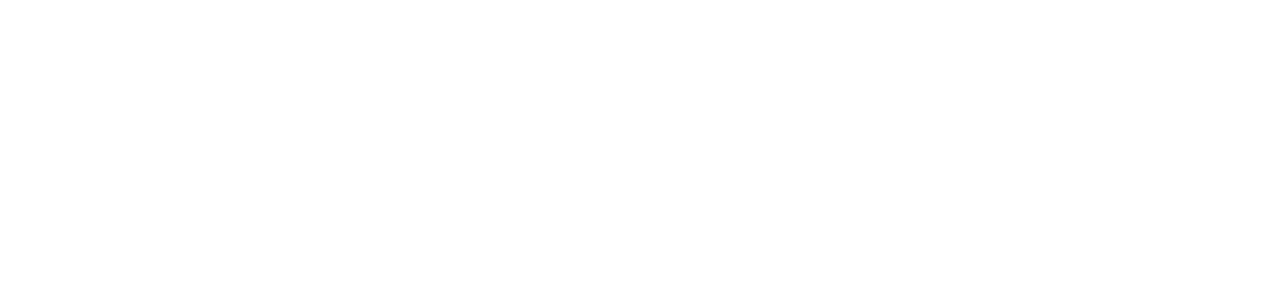
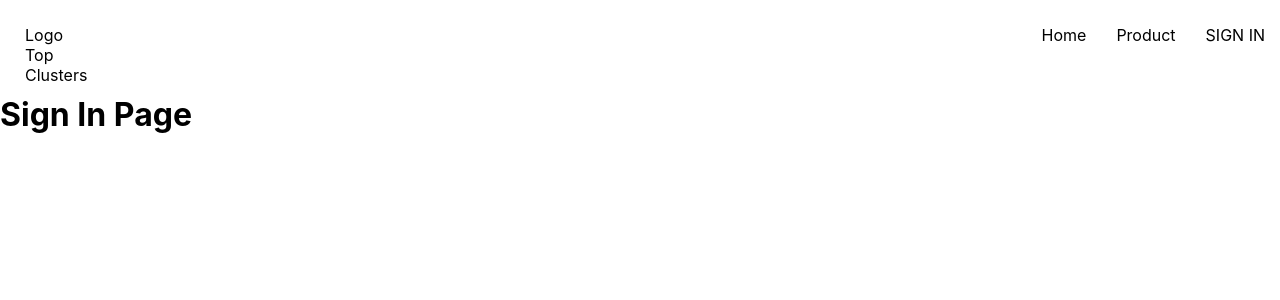
Before and after one commit to joffenhopland/top-clusters, a React (Create React App) app: page /sign-in in a window 1280 px wide. Before the commit this address had no page. Shown: the top 300 px of the page. Built offline with nearby package versions, Linux system fonts and the light colour scheme.

Commit message:
sign in setup

```diff
--- a/src/App.js
+++ b/src/App.js
@@ -1,14 +1,14 @@
 import { Routes, Route } from "react-router-dom";
 import Home from "./routes/home/home.component";
 import Navigation from "./routes/navigation/navigation.component";
+import SignIn from "./routes/sign-in/sign-in.component";
 
 const App = () => {
   return (
     <Routes>
       <Route path="/" element={<Navigation />}>
         <Route index element={<Home />} />
-        {/* <Route path='shop' element={<Shop />} /> */}
-        {/* <Route path='sign-in' element={<SignIn />} /> */}
+        <Route path="sign-in" element={<SignIn />} />
       </Route>
     </Routes>
   );
--- a/src/routes/navigation/navigation.component.jsx
+++ b/src/routes/navigation/navigation.component.jsx
@@ -19,9 +19,9 @@
             <Link className='nav-link' to='/'>
               Product
             </Link>
-            {/* <Link className='nav-link' to='/sign-in'>
+            <Link className='nav-link' to='/sign-in'>
               SIGN IN
-            </Link> */}
+            </Link>
           </div>
         </div>
         <Outlet />
--- /dev/null
+++ b/src/routes/sign-in/sign-in.component.jsx
@@ -0,0 +1,20 @@
+// import {
+//     signInWithGooglePopup,
+//     createUserProfileDocument,
+//   } from '../../utils/firebase/firebase.utils';
+
+const SignIn = () => {
+    // const logGoogleUser = async () => {
+    //   const response = await signInWithGooglePopup();
+    //   createUserProfileDocument(response);
+    // };
+
+    return (
+      <div>
+        <h1>Sign In Page</h1>
+        {/* <button onClick={logGoogleUser}>Sign in with Google Popup</button> */}
+      </div>
+    );
+  };
+
+  export default SignIn;
```
